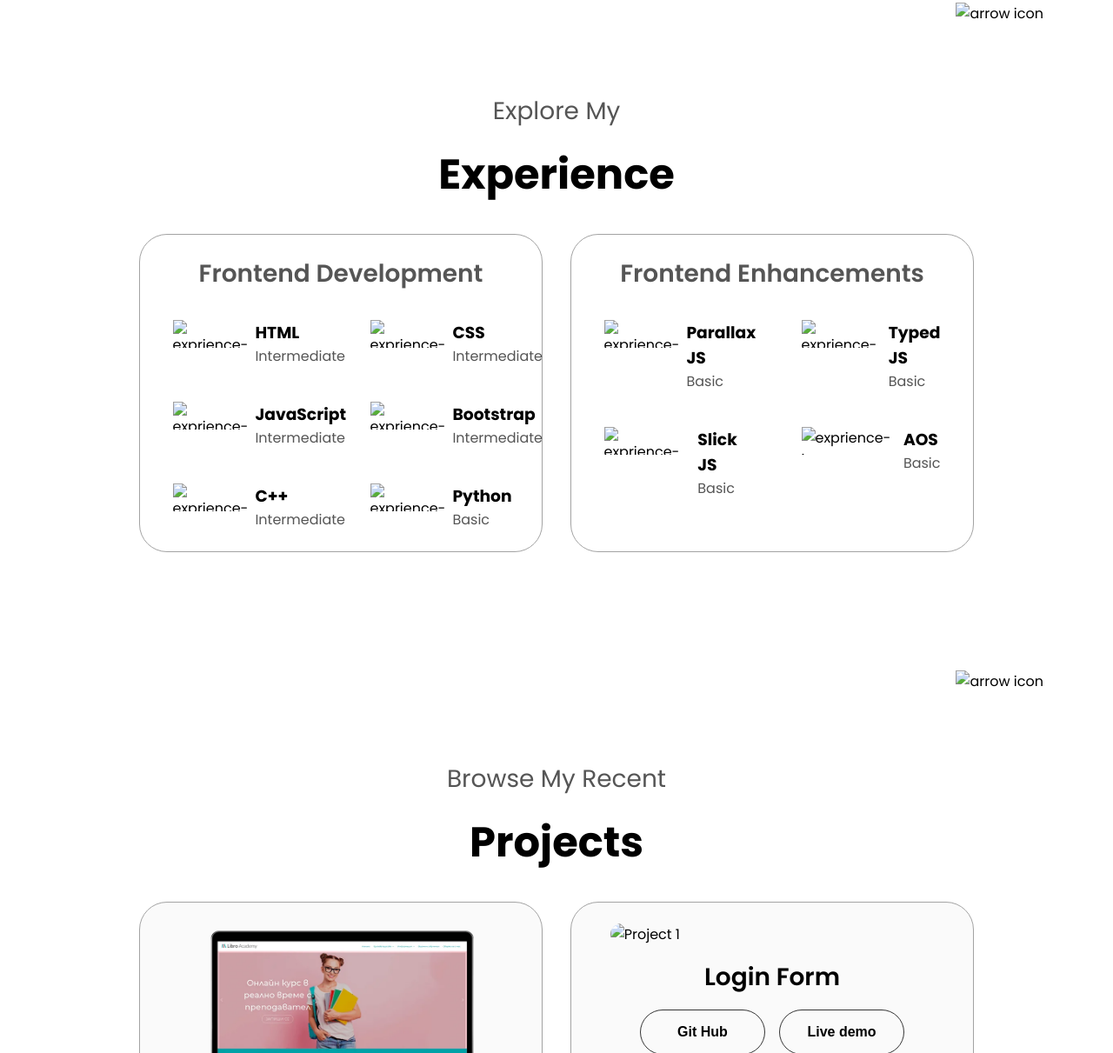
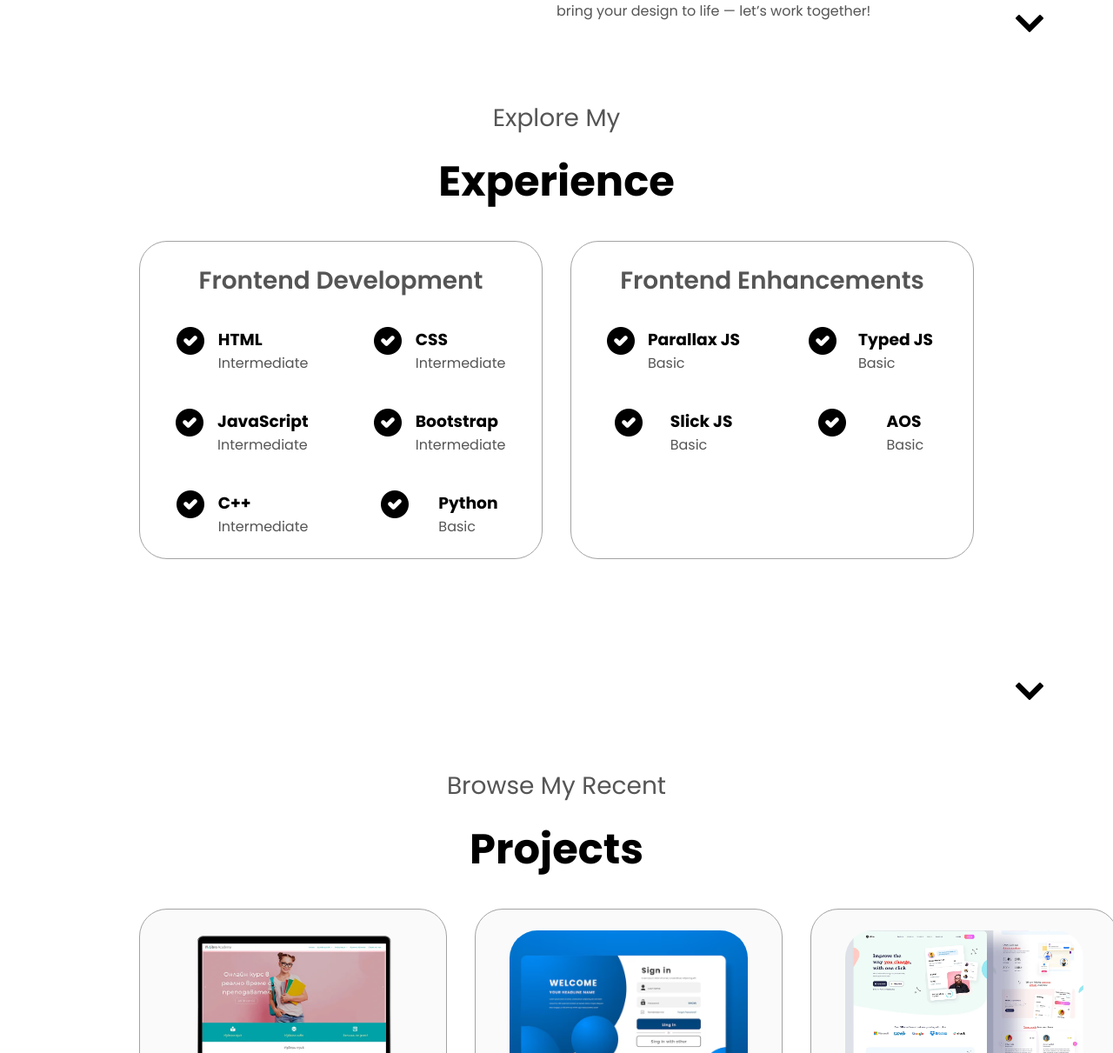
Before and after one commit to Fayzee1406/my-portfolio-site, a plain HTML site: page index.html in a window 1280 px wide. Shown: the part 1589-2800 px from the top of the page at 87% size. Drawn offline with nearby package versions, Linux system fonts and the light colour scheme; files that its build step writes are made by us from their sources; files whose address does not match are found by name.

Commit message:
Update index.html

```diff
--- a/index.html
+++ b/index.html
@@ -4,8 +4,11 @@
     <meta charset="UTF-8">
     <meta name="viewport" content="width=device-width, initial-scale=1.0">
     <title>My Portfolio</title>
-    <link rel="stylesheet" href="../css/style.css">
-    <link rel="stylesheet" href="../css/mediaquaries.css">
+   <link rel="stylesheet" href="Portfolio/css/style.css">
+
+  <link rel="stylesheet" href="Portfolio/css/mediaqueries.css">
+
+
     <script src="https://unpkg.com/typed.js@2.1.0/dist/typed.umd.js"></script>
 
 </head>
@@ -61,7 +64,7 @@
 
     <section id="profile">
         <div class="section-pic-container">
-            <img src="./img/22222.jpg"
+            <img src="Portfolio/html/img/22222.jpg"
             class="img-profile">
         </div>
         <div class="section-text">
@@ -69,7 +72,7 @@
             <h1 class="title">Fayzullo</h1>
             <p class="section-text-p2"> <span class="text"></span></p>
             <div class="btn-container">
-                <button class=" btn btn-color-2" onclick="window.open('../cv/Fayzullo_CV_EN.pdf')">
+                <button class=" btn btn-color-2" onclick="window.open('Portfolio/cv/Fayzullo_CV_EN.pdf')">
                     Download CV</button>
                      <button class="btn btn-color-1" onclick="location.href = './#contact'">
                                       Contact Info
@@ -79,7 +82,7 @@
             <div id="social-container">
                 <img src="./img/dars-g.png" alt="My Git hub"
                 class="icon" onclick="location.href = 'https://github.com/Fayzee1406'">
-                 <img style="border-radius: 50%;" src="./img/dasr-s.png" alt="My Telegram"
+                 <img style="border-radius: 50%;" src="Portfolio/html/img/dasr-s.png" alt="My Telegram"
                 class="icon" onclick="location.href = 'https://t.me/Fayzullo_14'">
             </div>
         </div>
@@ -89,19 +92,19 @@
         <h1 class="title">About me</h1>
         <div class="section-container">
             <div class="section-pic-container">
-                <img src="./img/1.png" alt="Profile pic"
+                <img src="Portfolio/html/img/1.png" alt="Profile pic"
                  class="about-pic"/>
             </div>
             <div class="about-details-container">
                 <div class="about-containers">
                     <div class="details-container">
-                        <img src="./img/161366.png" alt="exprience-icon"
+                        <img src="Portfolio/html/img/161366.png" alt="exprience-icon"
                         class="icon"/>
                         <h3>Experience</h3>
                         <p>6+ months <br/> Frontend Development</p>
                     </div>
                     <div class="details-container">
-                        <img src="./img/istockphoto-1171617683-612x612.jpg" alt="education-icon"
+                        <img src="Portfolio/html/img/istockphoto-1171617683-612x612.jpg" alt="education-icon"
                         class="icon"/>
                         <h3>Education</h3>
                         <p>Bachelor’s Degree in Software <br/> Engineering (2nd year student) </p>
@@ -118,7 +121,7 @@ I’m passionate about learning and improving with every project. If you’re lo
                 </div>
             </div>
         </div>
-        <img src="./img/arrow-down.png" alt="arrow icon"
+        <img src="Portfolio/html/img/arrow-down.png" alt="arrow icon"
         class="arrow icon" onclick="location.href='./#experience'"/>
      </section>
      <section id="experience">
@@ -130,7 +133,7 @@ I’m passionate about learning and improving with every project. If you’re lo
                 <h2 class="experience-sub-title">Frontend Development</h2>
                 <div class="article-container">
                     <article>
-                        <img src="./img/44569.png" alt="exprience-icon"
+                        <img src="Portfolio/html/img/44569.png" alt="exprience-icon"
                         class="icon" />
                         <div>
                             <h3>HTML</h3>
@@ -138,7 +141,7 @@ I’m passionate about learning and improving with every project. If you’re lo
                         </div>
                     </article>
                      <article>
-                        <img src="./img/44569.png" alt="exprience-icon"
+                        <img src="Portfolio/html/img/44569.png" alt="exprience-icon"
                         class="icon" />
                         <div>
                             <h3>CSS</h3>
@@ -146,7 +149,9 @@ I’m passionate about learning and improving with every project. If you’re lo
                         </div>
                     </article>
                      <article>
-                        <img src="./img/44569.png" alt="exprience-icon"
+
+
+                        <img src="Portfolio/html/img/44569.png" alt="exprience-icon"
                         class="icon" />
                         <div>
                             <h3>JavaScript</h3>
@@ -154,7 +159,7 @@ I’m passionate about learning and improving with every project. If you’re lo
                         </div>
                     </article>
                      <article>
-                        <img src="./img/44569.png" alt="exprience-icon"
+                        <img src="Portfolio/html/img/44569.png" alt="exprience-icon"
                         class="icon" />
                         <div>
                             <h3>Bootstrap</h3>
@@ -162,7 +167,7 @@ I’m passionate about learning and improving with every project. If you’re lo
                         </div>
                     </article>
                      <article>
-                        <img src="./img/44569.png" alt="exprience-icon"
+                        <img src="Portfolio/html/img/44569.png" alt="exprience-icon"
                         class="icon" />
                         <div>
                             <h3>C++</h3>
@@ -170,7 +175,7 @@ I’m passionate about learning and improving with every project. If you’re lo
                         </div>
                     </article>
                      <article>
-                        <img src="./img/44569.png" alt="exprience-icon"
+                        <img src="Portfolio/html/img/44569.png" alt="exprience-icon"
                         class="icon" />
                         <div>
                             <h3>Python</h3>
@@ -183,7 +188,7 @@ I’m passionate about learning and improving with every project. If you’re lo
                 <h2 class="experience-sub-title">Frontend Enhancements</h2>
                 <div class="article-container">
                     <article>
-                        <img src="./img/44569.png" alt="exprience-icon"
+                        <img src="Portfolio/html/img/44569.png" alt="exprience-icon"
                         class="icon" />
                         <div>
                             <h3>Parallax JS</h3>
@@ -191,7 +196,7 @@ I’m passionate about learning and improving with every project. If you’re lo
                         </div>
                     </article>
                      <article>
-                        <img src="./img/44569.png" alt="exprience-icon"
+                        <img src="Portfolio/html/img/44569.png" alt="exprience-icon"
                         class="icon" />
                         <div>
                             <h3>Typed JS</h3>
@@ -199,7 +204,7 @@ I’m passionate about learning and improving with every project. If you’re lo
                         </div>
                     </article>
                      <article>
-                        <img src="./img/44569.png" alt="exprience-icon"
+                        <img src="Portfolio/html/img/44569.png" alt="exprience-icon"
                         class="icon" />
                         <div>
                             <h3>Slick JS</h3>
@@ -207,7 +212,7 @@ I’m passionate about learning and improving with every project. If you’re lo
                         </div>
                     </article>
                      <article>
-                        <img src="./img/44569.png" alt="exprience-icon"
+                        <img src="Portfolio/html/img/44569.png" alt="exprience-icon"
                         class="icon" />
                         <div>
                             <h3>AOS</h3>
@@ -218,7 +223,7 @@ I’m passionate about learning and improving with every project. If you’re lo
             </div>
         </div>
        </div>
-        <img src="./img/arrow-down.png" alt="arrow icon"
+        <img src="Portfolio/html/img/arrow-down.png" alt="arrow icon"
         class="arrow icon" onclick="location.href='./#projects'"/>
      </section>
 
@@ -246,7 +251,7 @@ I’m passionate about learning and improving with every project. If you’re lo
 
                   <div class="details-container color-container  ">
                 <div class="article-container">
-                    <img src="./img/7.png" alt="Project 1"
+                    <img src="Portfolio/html/img/7.png" alt="Project 1"
                     class="project-img"/>
                 </div>
                 <h2 class="experience-sub-title project-title">Login Form</h2>
@@ -261,7 +266,7 @@ I’m passionate about learning and improving with every project. If you’re lo
             </div>
                  <div class="details-container color-container  ">
                 <div class="article-container">
-                    <img src="./img/landing.png" alt="Project 1"
+                    <img src="Portfolio/html/img/landing.png" alt="Project 1"
                     class="project-img"/>
                 </div>
                 <h2 class="experience-sub-title project-title">Landing Page</h2>
@@ -276,7 +281,7 @@ I’m passionate about learning and improving with every project. If you’re lo
             </div>
         </div>
         </div>
-        <img src="./img/arrow-down.png" alt="arrow icon"
+        <img src="Portfolio/html/img/arrow-down.png" alt="arrow icon"
         class="arrow icon" onclick="location.href='./#projects'"/>
      </section>
 
@@ -285,12 +290,12 @@ I’m passionate about learning and improving with every project. If you’re lo
         <h1 class="title">Contact me</h1>
         <div class="contact-info-upper-container">
             <div class="contact-info-container">
-               <img src="./img/avd5c445f01ca4712be88.png" alt="Email icon"
+               <img src="Portfolio/html/img/avd5c445f01ca4712be88.png" alt="Email icon"
                class="icon contact-icon"/>
                <p><a href="mailto:fayzulloabduqodirov765@gmail.com">Fayzulloabduqodirov765@gmail.com</a></p>
             </div>
              <div class="contact-info-container">
-               <img src="./img/github_logo_icon_181401.webp" alt="Git hub icon"
+               <img src="Portfolio/html/img/github_logo_icon_181401.webp" alt="Git hub icon"
                class="icon contact-icon"/>
                <p><a href="https://github.com/Fayzee1406">Git hub</a></p>
             </div>
@@ -319,6 +324,6 @@ I’m passionate about learning and improving with every project. If you’re lo
         </nav>
        <p>Copyright &#169; 2025 @TEAM_FAYZULLO. All rights reserved.</p>
      </footer>
-    <script src="../js/app.js"></script>
+   <script src="Portfolio/js/main.js"></script>
 </body>
 </html>
```
